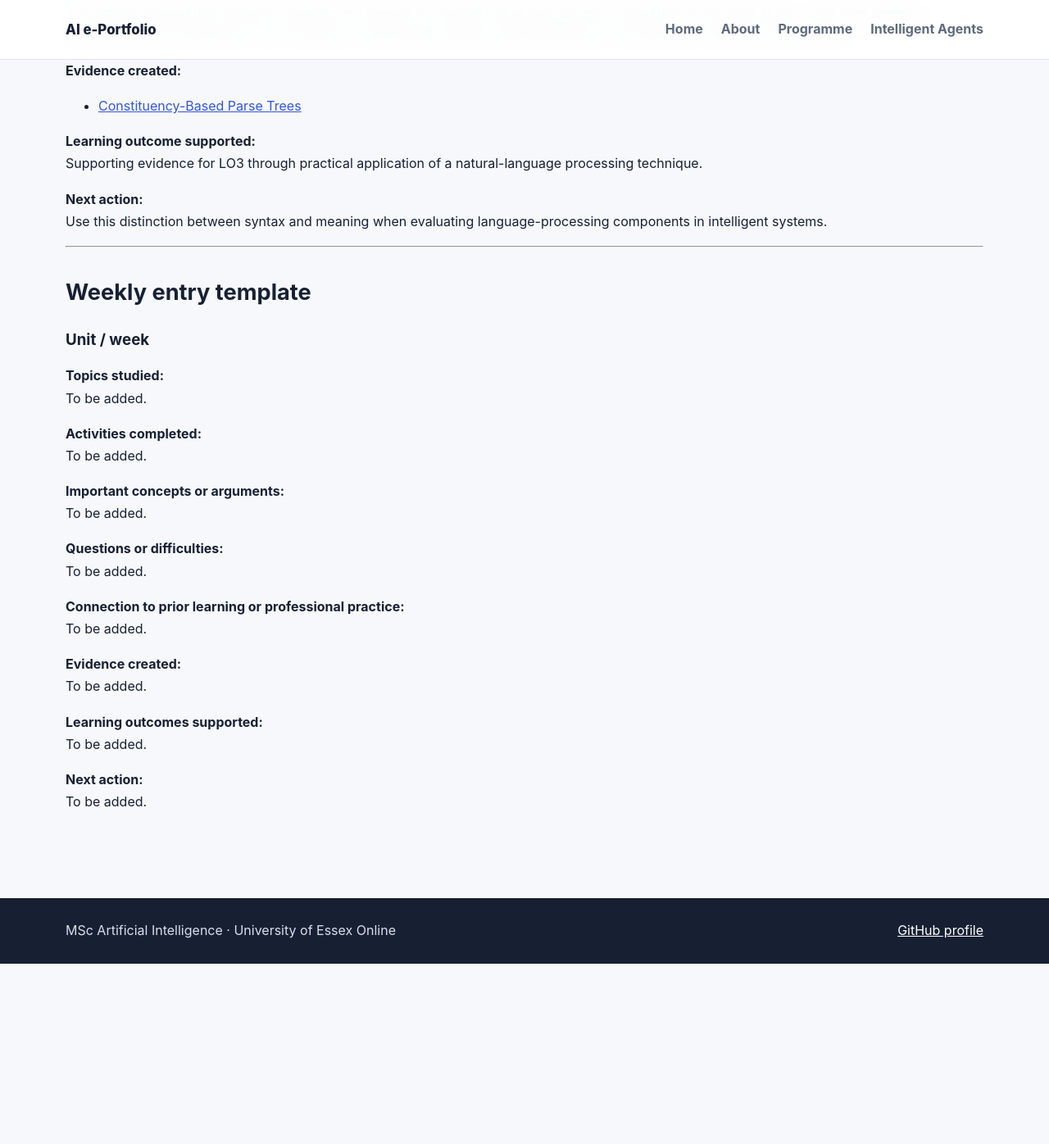
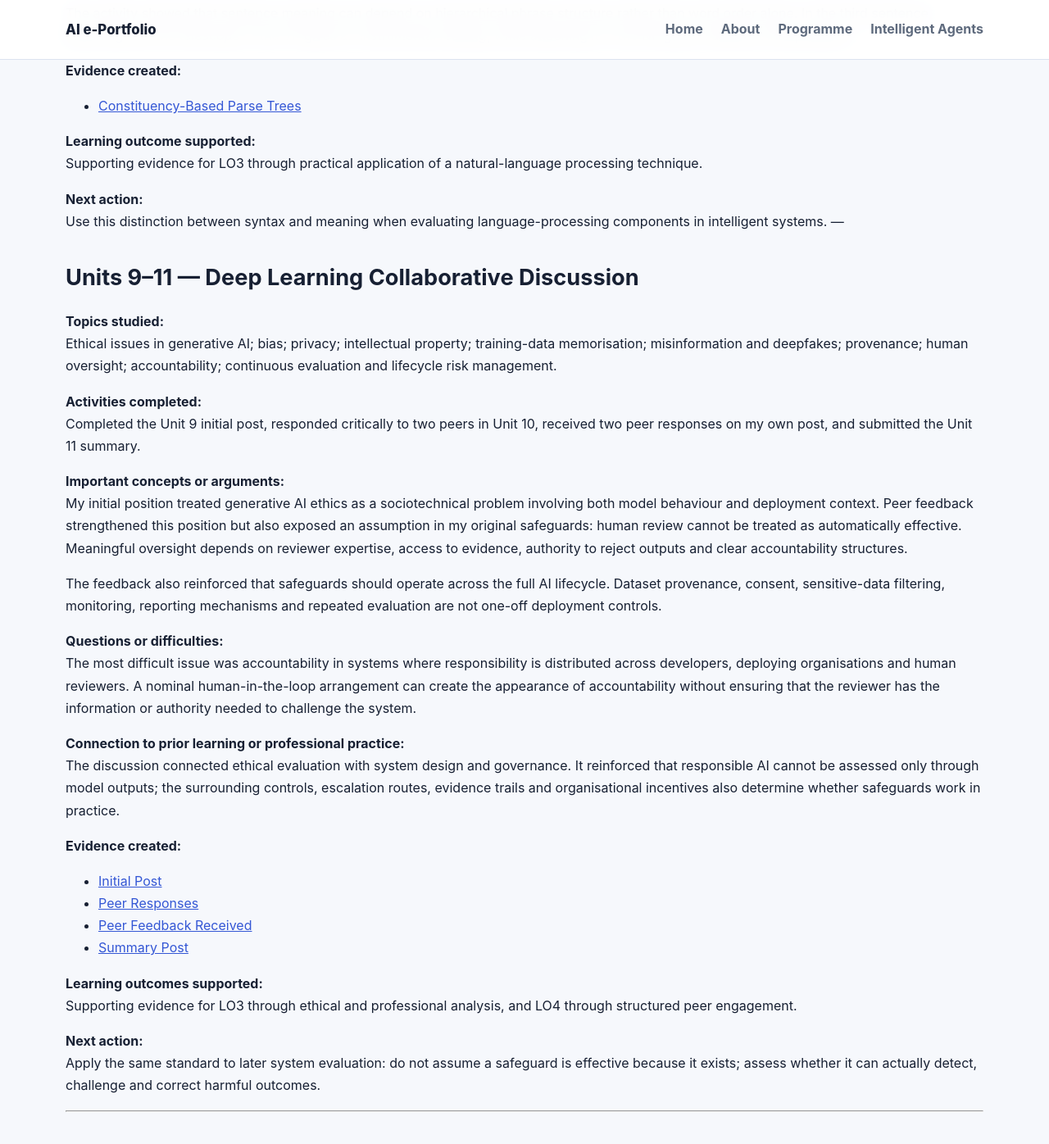
Before and after one commit to Monogios1996/Monogios1996.github.io, a Jekyll site: the page built from modules/intelligent-agents/learning-log.md, in a window 1280 px wide and 1400 px high, scrolled down 3531 px. Shown: the top 1396 px of the window at 82% size. Built offline with Jekyll 4.4.1, drawn with Linux system fonts in a browser that asks for light colours; before the commit the page ends 4707 px from its top, so only the background shows below that.

Commit message:
Add Discussion 3 to learning log

```diff
--- a/modules/intelligent-agents/learning-log.md
+++ b/modules/intelligent-agents/learning-log.md
@@ -115,6 +115,38 @@ Supporting evidence for LO3 through practical application of a natural-language
 
 **Next action:**
 Use this distinction between syntax and meaning when evaluating language-processing components in intelligent systems.
+---
+
+## Units 9–11 — Deep Learning Collaborative Discussion
+
+**Topics studied:**
+Ethical issues in generative AI; bias; privacy; intellectual property; training-data memorisation; misinformation and deepfakes; provenance; human oversight; accountability; continuous evaluation and lifecycle risk management.
+
+**Activities completed:**
+Completed the Unit 9 initial post, responded critically to two peers in Unit 10, received two peer responses on my own post, and submitted the Unit 11 summary.
+
+**Important concepts or arguments:**
+My initial position treated generative AI ethics as a sociotechnical problem involving both model behaviour and deployment context. Peer feedback strengthened this position but also exposed an assumption in my original safeguards: human review cannot be treated as automatically effective. Meaningful oversight depends on reviewer expertise, access to evidence, authority to reject outputs and clear accountability structures.
+
+The feedback also reinforced that safeguards should operate across the full AI lifecycle. Dataset provenance, consent, sensitive-data filtering, monitoring, reporting mechanisms and repeated evaluation are not one-off deployment controls.
+
+**Questions or difficulties:**
+The most difficult issue was accountability in systems where responsibility is distributed across developers, deploying organisations and human reviewers. A nominal human-in-the-loop arrangement can create the appearance of accountability without ensuring that the reviewer has the information or authority needed to challenge the system.
+
+**Connection to prior learning or professional practice:**
+The discussion connected ethical evaluation with system design and governance. It reinforced that responsible AI cannot be assessed only through model outputs; the surrounding controls, escalation routes, evidence trails and organisational incentives also determine whether safeguards work in practice.
+
+**Evidence created:**
+- [Initial Post]({{ '/modules/intelligent-agents/evidence/discussions/unit-09-deep-learning-initial-post/' | relative_url }})
+- [Peer Responses]({{ '/modules/intelligent-agents/evidence/discussions/unit-10-deep-learning-peer-responses/' | relative_url }})
+- [Peer Feedback Received]({{ '/modules/intelligent-agents/evidence/discussions/unit-10-deep-learning-feedback-received/' | relative_url }})
+- [Summary Post]({{ '/modules/intelligent-agents/evidence/discussions/unit-11-deep-learning-summary-post/' | relative_url }})
+
+**Learning outcomes supported:**
+Supporting evidence for LO3 through ethical and professional analysis, and LO4 through structured peer engagement.
+
+**Next action:**
+Apply the same standard to later system evaluation: do not assume a safeguard is effective because it exists; assess whether it can actually detect, challenge and correct harmful outcomes.
 
 ---
 
```
